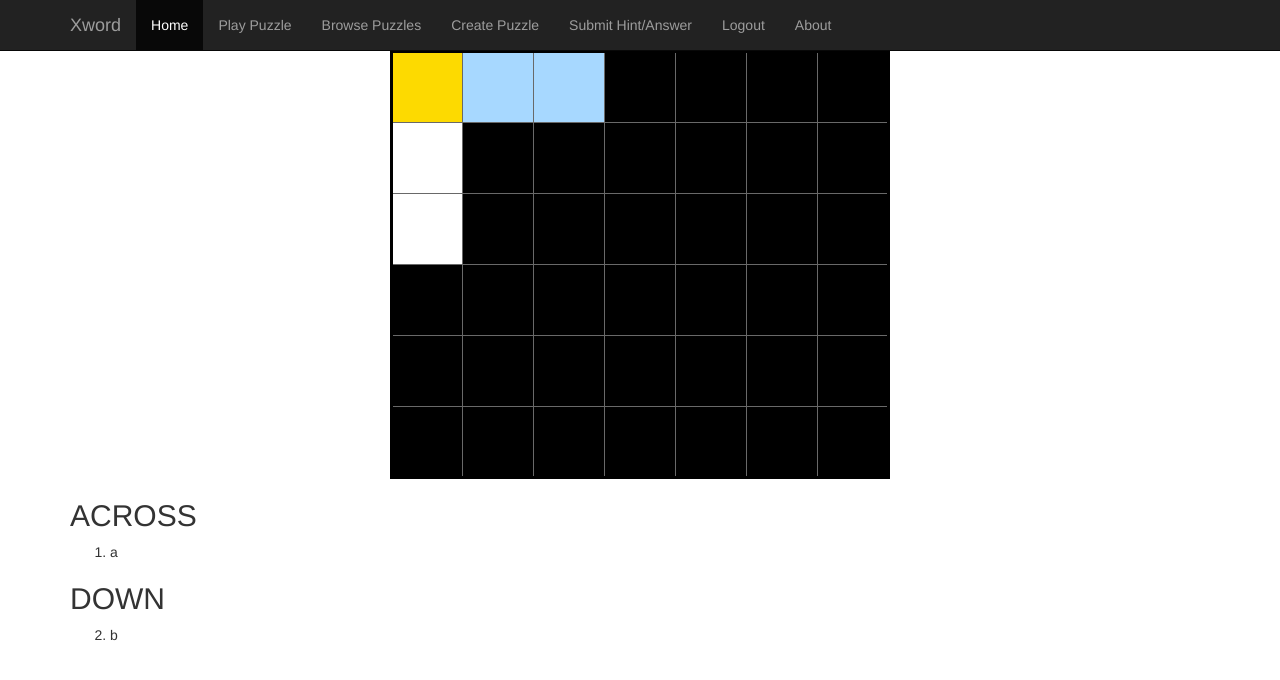
After one commit to A-star-vengers/xword, a Flask app: page /play_puzzle in a window 1280 px wide. The commit adds this page. Shown: the top 680 px of the page. Run offline with Flask 2, Linux system fonts and the light colour scheme; the visitor is signed in with stand-in values (Sample User, id 1); some libraries are stand-ins or nearby versions.

Commit message:
First steps to play_puzzle

```diff
--- /dev/null
+++ b/app/static/css/puzzle.css
@@ -0,0 +1,34 @@
+table {
+	width: 500px;
+	max-width: 100%;
+	border: 3px solid black;
+	margin: 0 auto;
+	border-spacing: 0;
+	border-collapse: collapse;
+	-webkit-touch-callout: none; /* iOS Safari */
+	-webkit-user-select: none;   /* Chrome/Safari/Opera */
+	-khtml-user-select: none;    /* Konqueror */
+	-moz-user-select: none;      /* Firefox */
+	-ms-user-select: none;       /* Internet Explorer/Edge */
+	user-select: none;           /* Non-prefixed version, currently
+                                  not supported by any browser */
+}
+
+td {
+	border: 1px solid dimgray;
+	font-size: 52.5556px;
+	line-height: 52.5556px;
+	text-align: center;
+}
+
+.black {
+	background-color: black;
+}
+
+.highlighted {
+	background-color: #a7d8ff;
+}
+
+.active {
+	background-color: #fdda00;
+}
--- /dev/null
+++ b/app/static/js/puzzle.js
@@ -0,0 +1,209 @@
+puzzleState = {
+	"nrows": 6,
+	"ncols": 7,
+	"hints": hints,
+	"hlRow": 0,
+	"hlCol": 0,
+	"hlDir": "across"
+};
+
+function createEmptyGrid() {
+	s = puzzleState;
+	var grid = s["grid"] = new Array(s.nrows);
+	for(var i = 0; i < s.nrows; i++) {
+		grid[i] = new Array(s.ncols);
+		grid[i].fill("");
+	}
+}
+
+function fillGrid() {
+	s = puzzleState
+	for(var i = 0; i < s.hints.length; i++) {
+		hint = s.hints[i];
+		r = hint.row
+		c = hint.col
+
+		for(var j = 0; j < hint.answer.length; j++) {
+			if(r >= s.nrows || c >= s.ncols) {
+				console.error("grid not big enough", hint.answer);
+				return false;
+			}
+
+			if(s.grid[r][c] != "" && s.grid[r][c] != hint.answer[j]) {
+				console.error("hint clash", hint.answer, s.grid[r][c], hint.answer[j]);
+				return false;
+			}
+			s.grid[r][c] = hint.answer[j];
+
+			if(hint.direction == "across") {
+				c += 1;
+			} else {
+				r += 1;
+			}
+		}
+	}
+	return true;
+}
+
+function getLine(row, col, dir) {
+	var line = [];
+	var r    = (dir == "across") ? row : 0;
+	var c    = (dir == "down")   ? col : 0;
+	var rInc = (dir == "across") ? 0 : 1;
+	var cInc = (dir == "down")   ? 0 : 1;
+	var n    = (dir == "across") ? s.ncols : s.nrows;
+
+	for(var i = 0; i < n; i++) {
+		cell = getCell(r, c);
+		if(!cell.classList.contains('black')) {
+			line.push(cell);
+		}
+		r += rInc;
+		c += cInc;
+	}
+	return line;
+}
+
+function setHighlight(newRow, newCol, newDir) {
+	s = puzzleState;
+	if(newRow < 0 || newRow >= s.nrows) {
+		newRow = s.hlRow;
+	}
+
+	if(newCol < 0 || newCol >= s.ncols) {
+		newCol = s.hlCol;
+	}
+
+	if(typeof newDir === 'undefined') {
+		newDir = s.hlDir;
+	}
+
+	if(s.grid[newRow][newCol] == "") {
+		newRow = s.hlRow;
+		newCol = s.hlCol;
+	}
+
+	var oldLine = getLine(s.hlRow, s.hlCol, s.hlDir);
+	for(var i = 0; i < oldLine.length; i++) {
+		oldLine[i].classList.remove("active", "highlighted");
+	}
+
+	s.hlRow = newRow;
+	s.hlCol = newCol;
+	s.hlDir = newDir;
+
+	var newLine = getLine(s.hlRow, s.hlCol, s.hlDir);
+	for(var i = 0; i < newLine.length; i++) {
+		newLine[i].classList.add("highlighted");
+	}
+	getCell(s.hlRow, s.hlCol).classList.add("active");
+}
+
+function cellClicked(r, c) {
+	dir = s.hlDir;
+	if(s.hlRow == r && s.hlCol == c) {
+		dir = s.hlDir == "across" ? "down" : "across";
+	}
+	setHighlight(r, c, dir);
+}
+
+function getCell(row, col) {
+	cellId = 'puzzleCell-'+row+'-'+col;
+	return document.getElementById(cellId);
+}
+
+function setLetter(letter) {
+	cell = getCell(s.hlRow, s.hlCol);
+	cell.innerHTML = letter
+	if(s.hlDir == "across") {
+		setHighlight(s.hlRow, s.hlCol+1);
+	} else {
+		setHighlight(s.hlRow+1, s.hlCol);
+	}
+}
+
+function backspace() {
+	console.log('backspace');
+	if(hlDir == "across") {
+		setHighlight(hlRow, hlCol-1);
+	} else {
+		setHighlight(hlRow-1, hlCol);
+	}
+}
+
+function setupKeypress() {
+	body = document.getElementsByTagName('body')[0];
+	body.addEventListener('keypress', function(event) {
+		if(event.key == "Backspace") {
+			backspace();
+		} else if((event.charCode >= 65 && event.charCode <= 90)
+			|| (event.charCode >= 97 && event.charCode <= 122)) {
+			setLetter(event.key.toUpperCase());
+		}
+	});
+}
+
+function renderPuzzle() {
+	table = document.createElement('table');
+	table.style.height = (500*s.nrows/s.ncols)+"px";
+
+	for(var r = 0; r < s.nrows; r++) {
+		tr = document.createElement('tr');
+		for(var c = 0; c < s.ncols; c++) {
+			td = document.createElement('td');
+			td.id = 'puzzleCell-'+r+'-'+c;
+			td.style.height = (100/s.nrows)+"%";
+			td.style.width = (100/s.ncols)+"%";
+			td.innerHTML = "";
+			if(s.grid[r][c] == "") {
+				td.classList.add('black');
+			} else {
+				td.addEventListener('click', function(r, c) {
+					return function() { cellClicked(r,c); };
+				}(r,c));
+			}
+			tr.appendChild(td);
+		}
+		table.appendChild(tr);
+	}
+	return table;
+}
+
+function renderHints(dir) {
+	s = puzzleState;
+	dirHints = puzzleState.hints.filter(function(hint) {
+		return hint.direction == dir;
+	});
+
+	container = document.createElement('div');
+
+	header = document.createElement('h2');
+	header.innerHTML = dir.toUpperCase();
+
+	ol = document.createElement('ol');
+	for(var i = 0; i < dirHints.length; i++) {
+		li = document.createElement('li');
+		li.value = dirHints[i].num;
+		li.innerHTML = dirHints[i].hint;
+		ol.appendChild(li);
+	}
+
+	container.appendChild(header);
+	container.appendChild(ol);
+
+	return container;
+}
+
+function setupPuzzle(target) {
+	s = puzzleState;
+	createEmptyGrid();
+	fillGrid();
+
+	container = document.getElementById(target);
+	container.appendChild(renderPuzzle());
+	container.appendChild(renderHints("across"));
+	container.appendChild(renderHints("down"))
+
+	setupKeypress();
+	setHighlight(0,0);
+}
--- a/app/templates/layout.html
+++ b/app/templates/layout.html
@@ -15,8 +15,10 @@
 
     <!-- Custom styles for this template -->
     <link href="{{ url_for('static', filename='css/starter-template.css') }}" rel="stylesheet">
+    {% block head_extras %}
+    {% endblock %}
   </head>
-  <body>
+  <body onload="{% block onload %}{% endblock %}">
     <nav class="navbar navbar-inverse navbar-fixed-top">
       <div class="container">
         <div class="navbar-header">
--- /dev/null
+++ b/app/templates/play_puzzle.html
@@ -0,0 +1,14 @@
+{% extends 'layout.html' %}
+{% block head_extras %}
+    <link rel="stylesheet" type="text/css" href="{{ url_for('static', filename='css/puzzle.css') }}">
+    <script>
+        hints = {{ hints|safe }};
+    </script>
+    <script src="{{ url_for('static', filename='js/puzzle.js') }}"></script>
+{% endblock %}
+{% block onload %}
+setupPuzzle('puzzleContainer')
+{% endblock %}
+{% block mainbody %}
+    <div id="puzzleContainer"></div>
+{% endblock %}
--- a/app/views.py
+++ b/app/views.py
@@ -199,3 +199,31 @@ def create_puzzle():
     # If some unexpected HTTP request type simply
     # redirect to root page
     return redirect(url_for('index'))
+
+@app.route("/play_puzzle", methods=['GET', 'POST'])
+def play_puzzle():
+    if 'logged_in' not in session:
+        return redirect(url_for('login'))
+
+    if request.method == 'POST':
+        assert False, request.form
+
+    hints = [  # TODO: get the puzzle from the database
+        {
+            'direction': 'across',
+            'row': 0,
+            'col': 0,
+            'num': 1,
+            'answer': 'aaa',
+            'hint': 'a'
+        },
+        {
+            'direction': 'down',
+            'row': 0,
+            'col': 0,
+            'num': 2,
+            'answer': 'aaa',
+            'hint': 'b'
+        },
+    ]
+    return render_template('play_puzzle.html', hints=hints)
```
